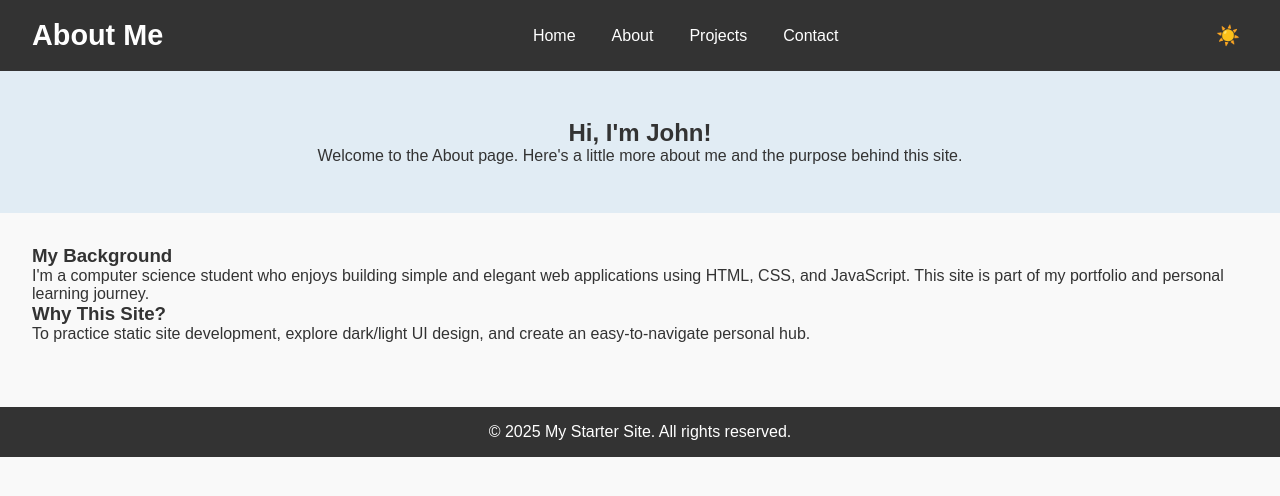
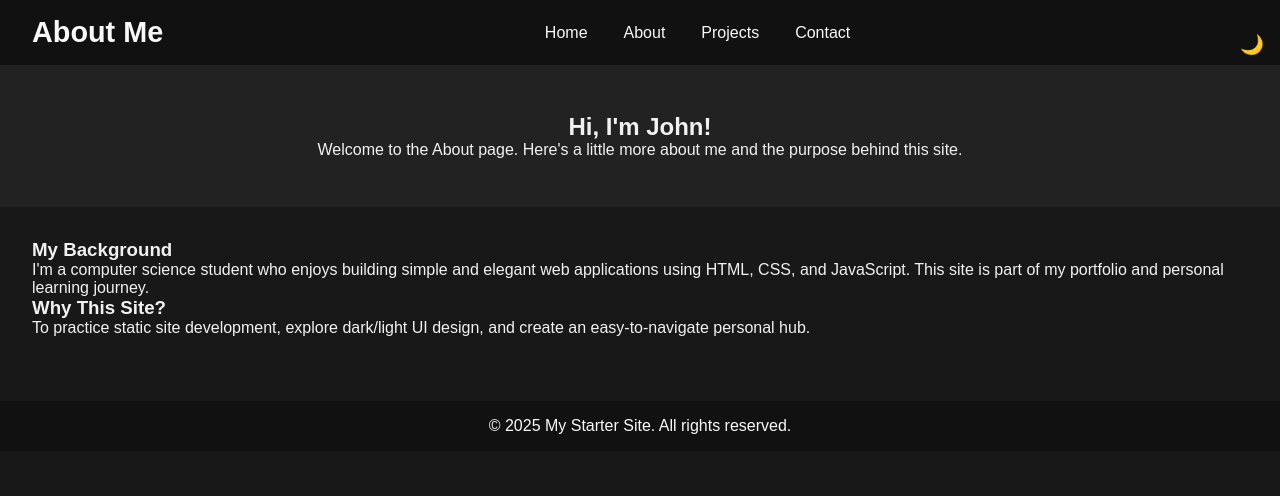
Before and after one commit to johnreznicek/WebDevelopment-Reznicek, a plain HTML site: page about.html in a window 1280 px wide. Both pictures are taken after a click on the button "☀️". Drawn offline with Linux system fonts and the light colour scheme.

Commit message:
continuation of toggle fix

```diff
--- a/script.js
+++ b/script.js
@@ -1,8 +1,17 @@
 function toggleDarkMode() {
-    document.body.classList.toggle('dark-mode');
+  const body = document.body;
+  const isDark = body.classList.contains("dark-mode");
+  body.classList.toggle("dark-mode");
+  body.classList.toggle("light-mode");
 }
 
+// Init button events on page load
 document.addEventListener("DOMContentLoaded", function () {
+  const toggle = document.getElementById("themeToggle");
+  if (toggle) {
+    toggle.addEventListener("click", toggleDarkMode);
+  }
+
   const coll = document.querySelector(".collapsible");
   const content = document.querySelector(".collapsible-content");
 
--- a/style.css
+++ b/style.css
@@ -142,3 +142,47 @@ footer {
     flex-direction: column;
   }
 }
+
+.dark-toggle {
+    position: relative;
+    background: none;
+    border: none;
+    font-size: 1.5rem;
+    cursor: pointer;
+    padding: 0.5rem;
+    transition: transform 0.3s ease;
+  }
+
+  .icon {
+    position: absolute;
+    opacity: 0;
+    transition: opacity 0.3s, transform 0.3s;
+  }
+
+  .sun {
+    transform: rotate(0deg);
+  }
+
+  .moon {
+    transform: rotate(180deg);
+  }
+
+  body.light-mode .sun {
+    opacity: 1;
+    transform: rotate(0deg);
+  }
+
+  body.light-mode .moon {
+    opacity: 0;
+    transform: rotate(180deg);
+  }
+
+  body.dark-mode .sun {
+    opacity: 0;
+    transform: rotate(180deg);
+  }
+
+  body.dark-mode .moon {
+    opacity: 1;
+    transform: rotate(0deg);
+  }
```
Also changed, not shown: projects.html (+5 -2 lines). Lines whose indentation alone changed are shown as unchanged.
